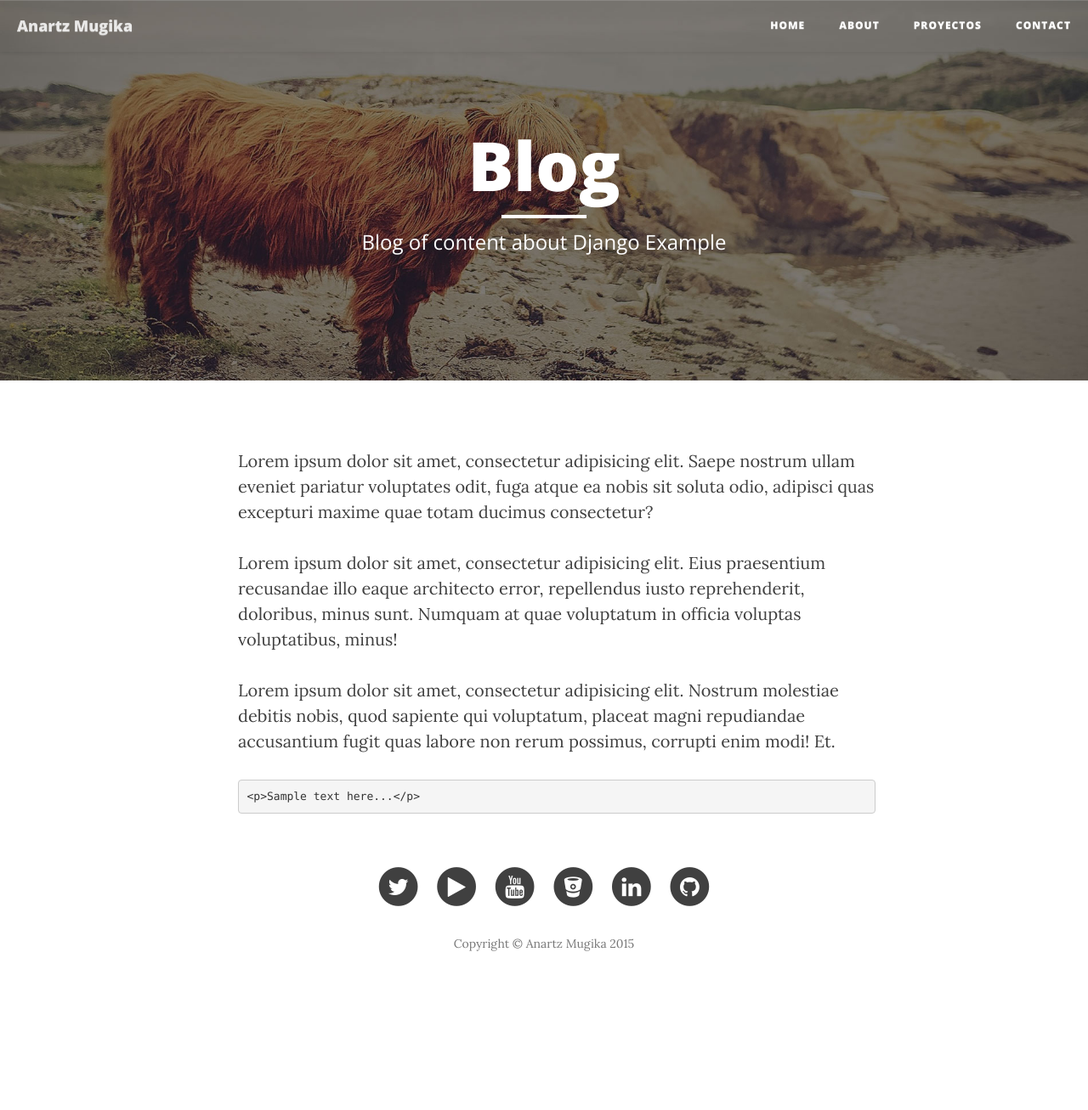
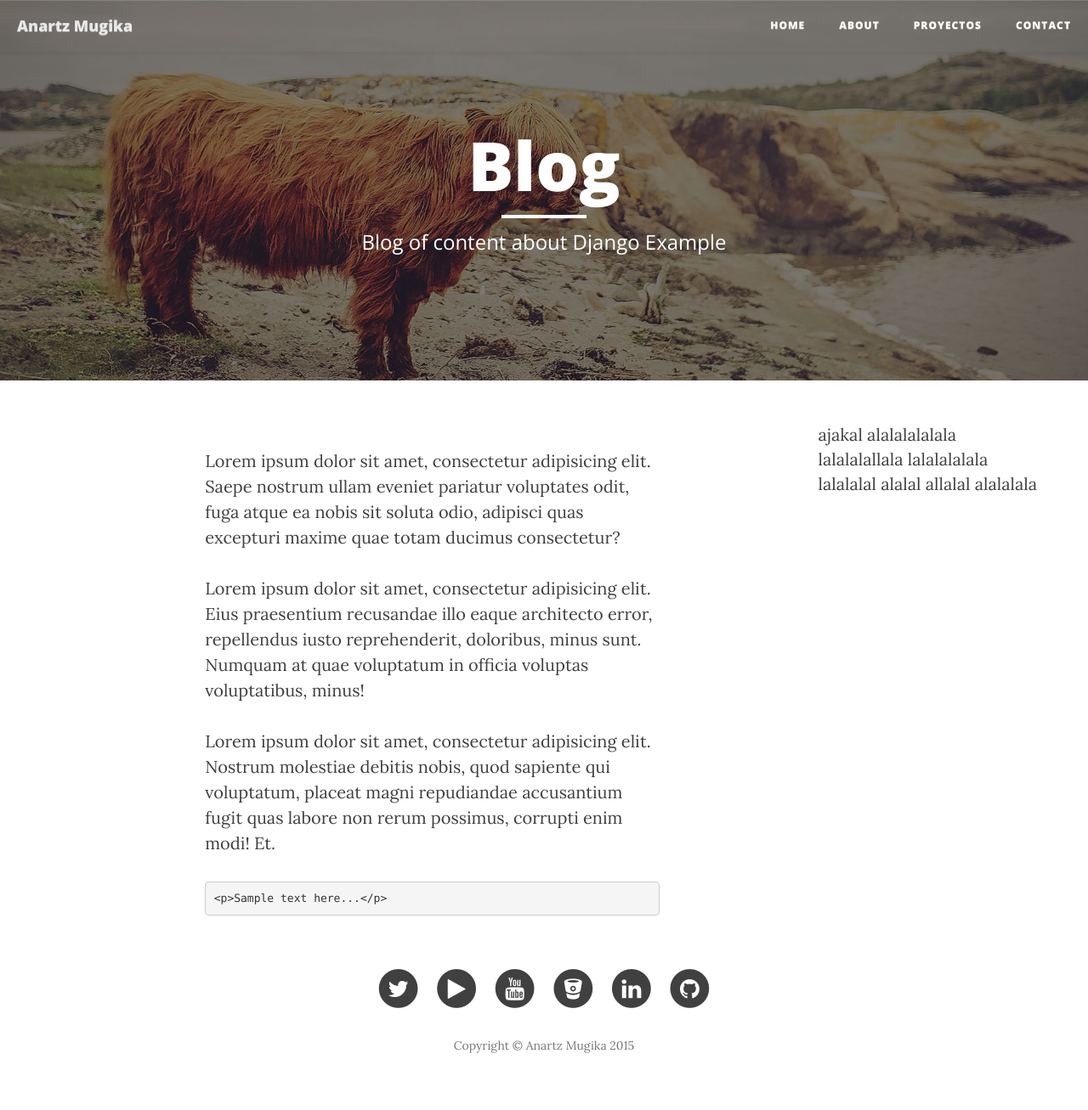
Before and after one commit to mugan86/django_blog, a Django app: page /about in a window 1280 px wide. Shown: the whole page at 85% size. Before the commit the page ends 1120 px from the top, so only its background shows below. Run offline with Django 3.2, Linux system fonts and the light colour scheme; some libraries are stand-ins or nearby versions.

Commit message:
Add two columns in base.html

```diff
--- a/blog/templates/blog/base.html
+++ b/blog/templates/blog/base.html
@@ -90,8 +90,15 @@
             <div class="col-lg-5 col-md-6 col-sm-8">
               <div class="content container">
                 <div class="row">
+                    <div class="col-sm-9">
                         {% block content %}
                         {% endblock %}
+                    </div>
+                    <div class="col-sm-3">
+                        <div class="post-preview">
+                            ajakal alalalalalala lalalalallala lalalalalala lalalalal alalal allalal alalalala
+                        </div>
+                    </div>
                 </div>
               </div>
             </div><!--/.col-xs-12 -->
```
